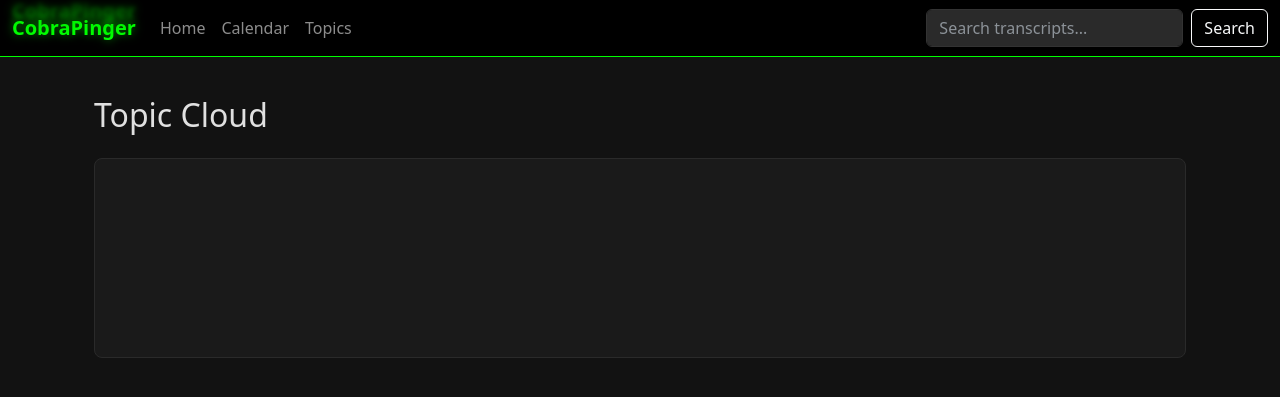
After one commit to mattpannella/CobraPinger, a Flask app: page /topics in a window 1280 px wide. The commit adds this page. Shown: the top 397 px of the page. Run offline with Flask 3, Linux system fonts and the light colour scheme; data that the repository does not hold is empty; some libraries are stand-ins or nearby versions.

Commit message:
tag cloud, collapsed filter

```diff
--- a/database.py
+++ b/database.py
@@ -375,3 +375,17 @@ class DatabaseManager:
                 WHERE s.content IS NULL OR s.video_id IS NULL
             """)
             return [dict(row) for row in cursor.fetchall()]
+
+    def get_topic_counts(self):
+        """Get all topics and their video counts."""
+        with sqlite3.connect(self.db_path) as conn:
+            conn.row_factory = sqlite3.Row
+            cursor = conn.cursor()
+            cursor.execute("""
+                SELECT t.name, COUNT(vt.video_id) as count
+                FROM topic t
+                LEFT JOIN video_topic vt ON t.id = vt.topic_id
+                GROUP BY t.id, t.name
+                ORDER BY count DESC
+            """)
+            return cursor.fetchall()
--- a/static/css/cobra.css
+++ b/static/css/cobra.css
@@ -227,3 +227,92 @@ mark {
         opacity: 0;
     }
 }
+
+/* Tag Cloud Styles */
+.tag-cloud {
+    display: flex;
+    flex-wrap: wrap;
+    gap: 1rem;
+    justify-content: center;
+    background-color: #1a1a1a;
+    border-radius: 8px;
+    border: 1px solid #2a2a2a;
+    padding: 2rem;
+    min-height: 200px;
+}
+
+.tag-item {
+    position: relative;
+    color: #00ff00;
+    text-decoration: none;
+    padding: 0.5rem 1rem;
+    border-radius: 20px;
+    background-color: #006600;
+    transition: all 0.3s ease;
+    margin: 0.5rem;
+    display: inline-flex;
+    align-items: center;
+    line-height: 1.2;
+    white-space: nowrap;
+}
+
+.tag-item:hover {
+    color: #00ff00;
+    background-color: #008800;
+    transform: scale(1.1);
+    text-decoration: none;
+}
+
+.topic-count {
+    background-color: rgba(0, 0, 0, 0.3);
+    border-radius: 12px;
+    padding: 0.1rem 0.5rem;
+    margin-left: 0.5rem;
+    font-size: 0.8rem !important;
+    min-width: 1.5em;
+    text-align: center;
+    opacity: 0.8;
+}
+
+/* Add size-based colors */
+.tag-item[style*="font-size: 3"] {
+    background-color: #008800;
+}
+
+.tag-item[style*="font-size: 2.5"] {
+    background-color: #007700;
+}
+
+.tag-item[style*="font-size: 2"] {
+    background-color: #006600;
+}
+
+.tag-item[style*="font-size: 1.5"] {
+    background-color: #005500;
+}
+
+.tag-item[style*="font-size: 1"] {
+    background-color: #004400;
+}
+
+.card-header[role="button"] {
+    cursor: pointer;
+    transition: background-color 0.2s ease;
+}
+
+.card-header[role="button"]:hover {
+    background-color: #2a2a2a;
+}
+
+.card-header[role="button"] .bi-chevron-down {
+    transition: transform 0.2s ease;
+}
+
+.card-header[role="button"][aria-expanded="true"] .bi-chevron-down {
+    transform: rotate(180deg);
+}
+
+.channel-filter {
+    max-height: 300px;
+    overflow-y: auto;
+}
--- a/templates/base.html
+++ b/templates/base.html
@@ -23,6 +23,9 @@
                     <li class="nav-item">
                         <a class="nav-link" href="/calendar">Calendar</a>
                     </li>
+                    <li class="nav-item">
+                        <a class="nav-link" href="/topics">Topics</a>
+                    </li>
                 </ul>
                 <form class="d-flex" action="/search" method="get">
                     <input class="form-control me-2" type="search" name="q" placeholder="Search transcripts..." aria-label="Search">
--- /dev/null
+++ b/templates/topics.html
@@ -0,0 +1,23 @@
+{% extends "base.html" %}
+
+{% block title %}Topic Cloud - CobraPinger{% endblock %}
+
+{% block content %}
+<div class="container">
+    <h2 class="mb-4">Topic Cloud</h2>
+    <div class="tag-cloud p-4">
+        {% for topic in topics %}
+            {% set max_count = topics[0]['count'] %}
+            {% set min_count = topics[-1]['count'] %}
+            {% set size_range = 2.5 %}  {# Max size difference #}
+            {% set size = 0.8 + (size_range * (topic['count'] - min_count) / (max_count - min_count)) %}
+            <a href="/topic/{{ topic['name'] }}"
+               class="tag-item"
+               style="font-size: {{ size }}rem;">
+                {{ topic['name'] }}
+                <span class="topic-count" style="font-size: 0.8rem;">{{ topic['count'] }}</span>
+            </a>
+        {% endfor %}
+    </div>
+</div>
+{% endblock %}
--- a/web.py
+++ b/web.py
@@ -136,5 +136,11 @@ def calendar_view(year=None, month=None):
         next_year=next_year
     )
 
+@app.route('/topics')
+def topic_cloud():
+    """Show all topics in a tag cloud."""
+    topics = db.get_topic_counts()  # We'll create this method
+    return render_template('topics.html', topics=topics)
+
 if __name__ == '__main__':
-    app.run(debug=True)
+    app.run(host='0.0.0.0', port=9595, debug=True)
```
Also changed, not shown: templates/index.html (+16 -17 lines).
